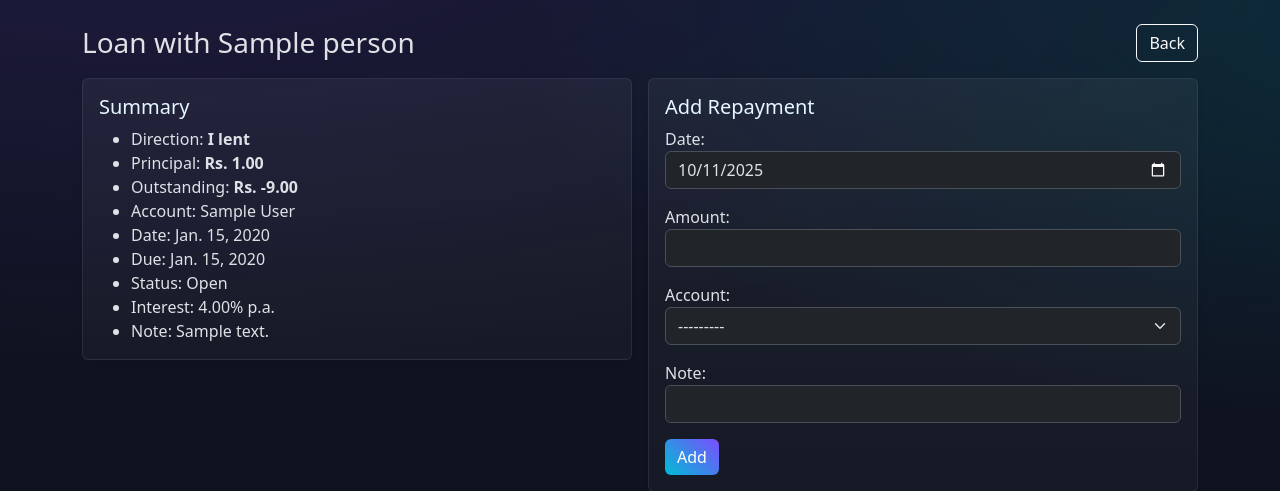
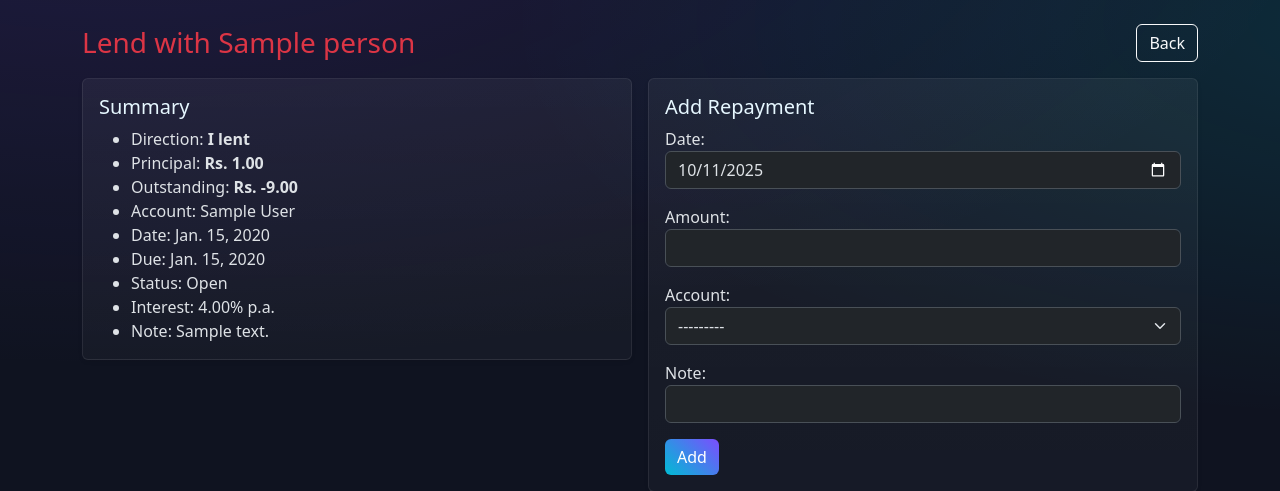
Before and after one commit to 451suman/fin-track, a Django app: page /loans/1/ in a window 1280 px wide. Shown: the part 56-547 px from the top of the page. Run offline with Django 5.2, Linux system fonts and the light colour scheme; a user stored in the database is signed in; tables that the repository leaves empty hold one stand-in row (values such as "Sample post"); parts of the project's set-up code (start-up, migrations or seed data) failed here and were passed over.

Commit message:
git fix  in borrow details page

```diff
--- a/tracker/forms.py
+++ b/tracker/forms.py
@@ -47,6 +47,16 @@
             'name': forms.TextInput(attrs={'class': 'form-control'}),
             'type': forms.Select(attrs={'class': 'form-select'}),
             'opening_balance': forms.NumberInput(attrs={'class': 'form-control', 'step': '0.01'}),
+        }
+class AccountFormUpdate(forms.ModelForm):
+    class Meta:
+        model = Account
+        # fields = ['name', 'type', 'opening_balance']
+        fields = ['name', 'type']
+        widgets = {
+            'name': forms.TextInput(attrs={'class': 'form-control'}),
+            'type': forms.Select(attrs={'class': 'form-select'}),
+            # 'opening_balance': forms.NumberInput(attrs={'class': 'form-control', 'step': '0.01'}),
         }
 
 class IncomeForm(forms.ModelForm):
--- a/tracker/signals.py
+++ b/tracker/signals.py
@@ -20,10 +20,11 @@
         txn = instance.txn_uuid
         if txn:
             txn_obj = Transaction.objects.get(txn_uuid=txn)
+            txn_obj.account = instance.account
+            txn_obj.category = instance.category
             txn_obj.amount = instance.amount
-            txn_obj.category = instance.category
+            txn_obj.date = instance.date
             txn_obj.description = instance.description
-            txn_obj.date = instance.date
             txn_obj.save()
 
 
--- a/tracker/templates/tracker/loan_detail.html
+++ b/tracker/templates/tracker/loan_detail.html
@@ -1,7 +1,7 @@
 {% extends 'base.html' %}
 {% block content %}
-<div class="d-flex justify-content-between align-items-center mb-3">
-  <h3 class="mb-0">Loan with {{ loan.person.name }}</h3>
+<div class="d-flex justify-content-between align-items-center mb-3  {% if lend_or_borow == 'Lend' %}text-danger{% else %}text-success{% endif %}">
+  <h3 class="mb-0" class="mb-0" >{{lend_or_borow}} with {{ loan.person.name }}</h3>
   <a href="{% url 'loan_list' %}" class="btn btn-outline-light">Back</a>
 </div>
 
--- a/tracker/views.py
+++ b/tracker/views.py
@@ -13,7 +13,7 @@
 import pandas as pd
 
 from .models import Expense, Category, Account, Transaction
-from .forms import ExpenseForm, CategoryForm, AccountForm, IncomeForm, TransferForm
+from .forms import AccountFormUpdate, ExpenseForm, CategoryForm, AccountForm, IncomeForm, TransferForm
 from django.db.utils import OperationalError, ProgrammingError
 from django.db import transaction
 
@@ -245,7 +245,7 @@
 
 class AccountUpdateView(LoginRequiredMixin, UpdateView):
     model = Account
-    form_class = AccountForm
+    form_class = AccountFormUpdate
     success_url = reverse_lazy("account_list")
     template_name = "tracker/account_form.html"
 
@@ -511,40 +511,112 @@
         ctx = super().get_context_data(**kwargs)
         ctx["loan"] = self.loan
         ctx["form"] = LoanRepaymentForm()
+        ctx["lend_or_borow"] = str(self.loan.direction).capitalize()
         return ctx
 
+
+# @login_required
+# @dbtx.atomic
+# def add_repayment_view(request, pk):
+#     loan = get_object_or_404(Loan, pk=pk, user=request.user)
+#     form = LoanRepaymentForm(request.POST or None)
+#     if request.method == "POST" and form.is_valid():
+#         rep = form.save(commit=False)
+#         rep.loan = loan
+#         rep.save()
+#         acc =  rep.account
+#         # Ledger impact at repayment:
+#         if loan.direction == Loan.DIR_LEND:
+#             # I lent earlier, so repayment is INCOME to me
+#             Transaction.objects.create(
+#                 user=request.user,
+#                 account=rep.account,
+#                 kind=Transaction.KIND_INCOME,
+#                 amount=rep.amount,
+#                 description=f"Repayment from {loan.person.name}",
+#                 date=rep.date,
+#             )
+#         else:
+#             # I borrowed earlier, so repayment is EXPENSE for me
+#             if acc.balance < rep.amount:
+#                 messages.error(request, f"Insufficient funds in Account: {acc.name}")
+#                 return redirect("loan_detail", pk=loan.pk)
+
+#             # TODO: check if this is correct
+#             Transaction.objects.create(
+#                 user=request.user,
+#                 account=rep.account,
+#                 kind=Transaction.KIND_EXPENSE,
+#                 amount=rep.amount,
+#                 description=f"Repayment to {loan.person.name}",
+#                 date=rep.date,
+#             )
+
+#         # Auto-close if fully repaid
+#         if loan.outstanding <= 0 and loan.status != Loan.STATUS_CLOSED:
+#             loan.status = Loan.STATUS_CLOSED
+#             loan.save(update_fields=["status"])
+
+#         messages.success(request, "Repayment added.")
+#         return redirect("loan_detail", pk=loan.pk)
+#     return render(
+#         request,
+#         "tracker/loan_detail.html",
+#         {"loan": loan, "form": form, "repayments": loan.repayments.all()},
+#     )
+
+from django.contrib.auth.decorators import login_required
+from django.contrib import messages
+from django.db import transaction as dbtx
+from django.shortcuts import get_object_or_404, render, redirect
 
 @login_required
 @dbtx.atomic
 def add_repayment_view(request, pk):
     loan = get_object_or_404(Loan, pk=pk, user=request.user)
     form = LoanRepaymentForm(request.POST or None)
+
     if request.method == "POST" and form.is_valid():
         rep = form.save(commit=False)
         rep.loan = loan
+        acc = rep.account  # <-- Account instance already on the unsaved form object
+
+        # If I borrowed earlier, paying back is an EXPENSE → ensure funds available
+        if loan.direction == Loan.DIR_BORROW:
+            if acc.balance < rep.amount:
+                # Don't save anything; show error on the same page
+                messages.error(request, f"Insufficient funds in account: {acc.name} (Balance: {acc.balance})")
+
+                form.add_error(None, f"❌ Insufficient funds in account: {acc.name} (Balance: {acc.balance})")
+                return render(
+                    request,
+                    "tracker/loan_detail.html",
+                    {"loan": loan, "form": form, "repayments": loan.repayments.all()},
+                    status=400,
+                )
+
+        # Create the ledger transaction first (so Account.balance reflects it)
+        kind = (
+            Transaction.KIND_INCOME
+            if loan.direction == Loan.DIR_LEND
+            else Transaction.KIND_EXPENSE
+        )
+        description = (
+            f"Repayment from {loan.person.name}"
+            if loan.direction == Loan.DIR_LEND
+            else f"Repayment to {loan.person.name}"
+        )
+        Transaction.objects.create(
+            user=request.user,
+            account=acc,            # instance is fine
+            kind=kind,
+            amount=rep.amount,
+            description=description,
+            date=rep.date,
+        )
+
+        # Now persist the repayment
         rep.save()
-
-        # Ledger impact at repayment:
-        if loan.direction == Loan.DIR_LEND:
-            # I lent earlier, so repayment is INCOME to me
-            Transaction.objects.create(
-                user=request.user,
-                account=rep.account,
-                kind=Transaction.KIND_INCOME,
-                amount=rep.amount,
-                description=f"Repayment from {loan.person.name}",
-                date=rep.date,
-            )
-        else:
-            # I borrowed earlier, so repayment is EXPENSE for me
-            Transaction.objects.create(
-                user=request.user,
-                account=rep.account,
-                kind=Transaction.KIND_EXPENSE,
-                amount=rep.amount,
-                description=f"Repayment to {loan.person.name}",
-                date=rep.date,
-            )
 
         # Auto-close if fully repaid
         if loan.outstanding <= 0 and loan.status != Loan.STATUS_CLOSED:
@@ -553,6 +625,8 @@
 
         messages.success(request, "Repayment added.")
         return redirect("loan_detail", pk=loan.pk)
+
+    # GET or invalid POST
     return render(
         request,
         "tracker/loan_detail.html",
```
